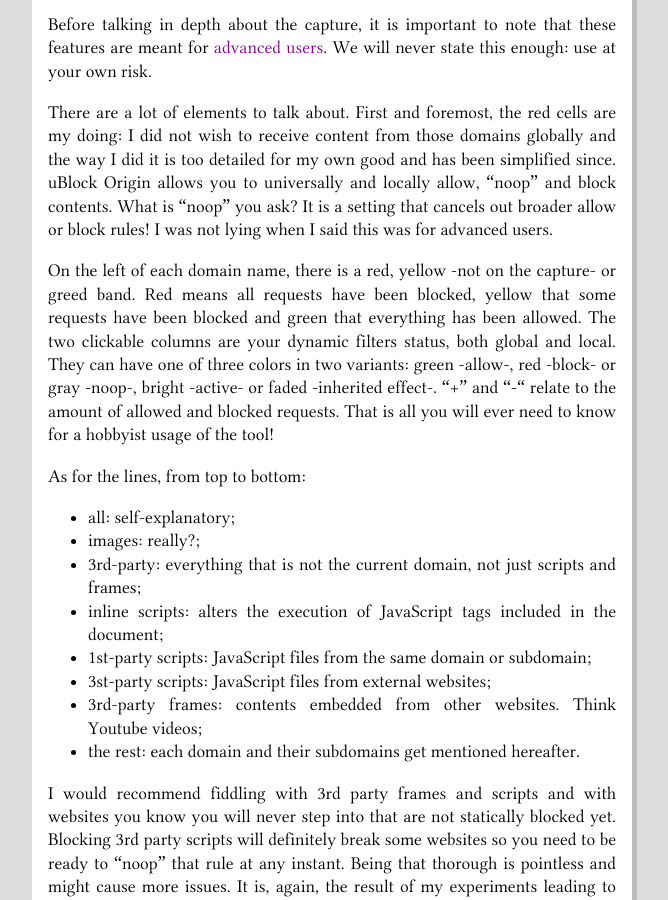
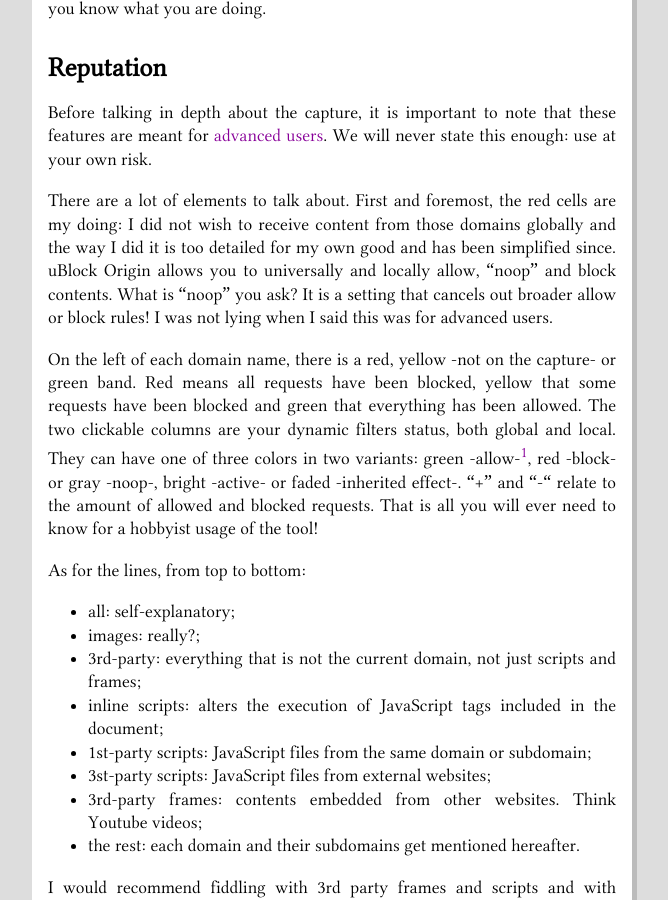
Before and after one commit to vcz-fr/blog, a Jekyll site: the page built from _posts/2020-06-03-started-using-adblocker.md, in a window 1280 px wide and 900 px high, scrolled down 2808 px. Shown: the whole window, without its empty margins (504-1172 px from the left). Built offline with Jekyll 4.4.1, drawn with Linux system fonts in a browser that asks for light colours; some of the changed text lies outside the part shown.

Commit message:
Post update

```diff
--- a/_posts/2020-06-03-started-using-adblocker.md
+++ b/_posts/2020-06-03-started-using-adblocker.md
@@ -90,11 +93,11 @@
 uBlock Origin allows you to universally and locally allow, "noop" and block contents. What is "noop" you ask? It is a
 setting that cancels out broader allow or block rules! I was not lying when I said this was for advanced users.
 
-On the left of each domain name, there is a red, yellow -not on the capture- or greed band. Red means all requests have
+On the left of each domain name, there is a red, yellow -not on the capture- or green band. Red means all requests have
 been blocked, yellow that some requests have been blocked and green that everything has been allowed. The two clickable
-columns are your dynamic filters status, both global and local. They can have one of three colors in two variants:
-green -allow-, red -block- or gray -noop-, bright -active- or faded -inherited effect-. "+" and "-" relate to the amount of allowed and blocked requests. That is all you
-will ever need to know for a hobbyist usage of the tool!
+columns are your dynamic filters status, both global and local. They can have one of three colors in two variants: green -allow-[^1],
+red -block- or gray -noop-, bright -active- or faded -inherited effect-. "+" and "-" relate to the amount of allowed and
+blocked requests. That is all you will ever need to know for a hobbyist usage of the tool!
 
 As for the lines, from top to bottom:
 - all: self-explanatory;
@@ -178,3 +181,10 @@
 you are an engineer or a casual meme browser.
 
 It is high time to play with your new tools now!
+
+## Footnotes
+
+[^1]: Starting with version [1.28.0](https://github.com/gorhill/uBlock/releases/tag/1.28.0), the green buttons have been
+removed from the default Dynamic Filtering interface because they are misunderstood, leading to privacy issues. There is
+a way to enable them back but please only use them as a last resort and prioritize the gray "noop" buttons when
+possible.
```
Also changed, not shown: other parts of _posts/2020-06-03-started-using-adblocker.md (+3 -0 lines).
